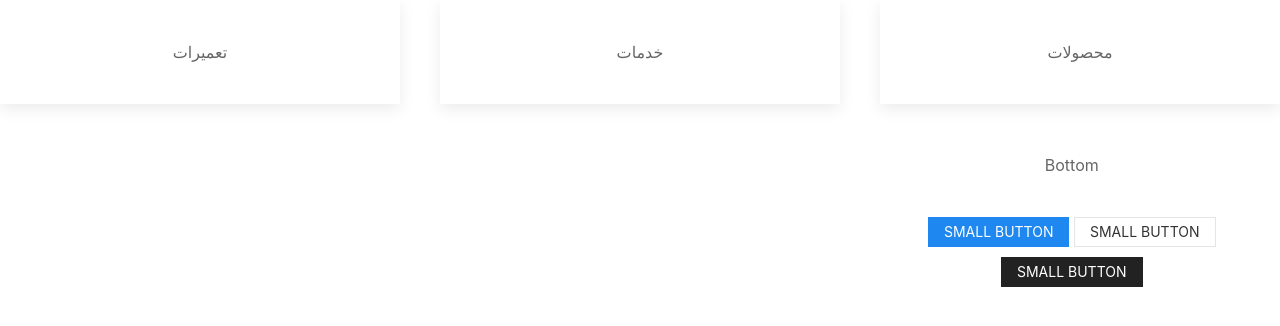
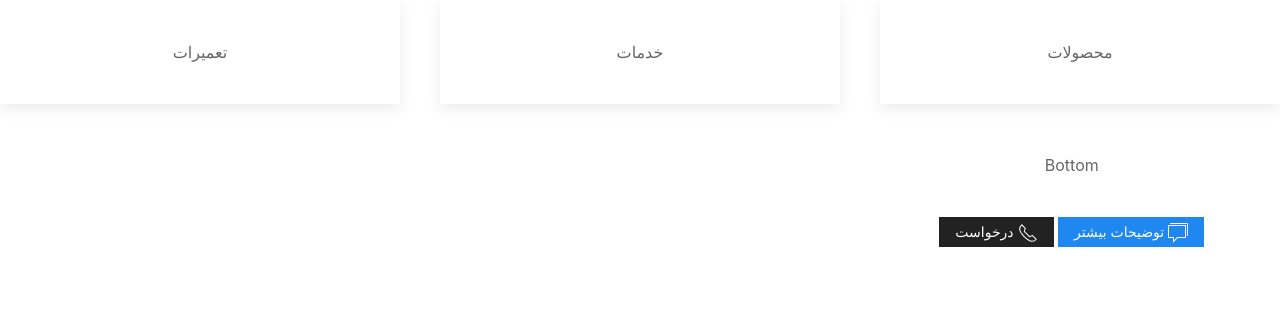
Before and after one commit to nim4karimi/uromkala, a Django app: page / in a window 1280 px wide. Shown: the part 80-406 px from the top of the page. Run offline with Django 3.2, Linux system fonts and the light colour scheme; some libraries are stand-ins or nearby versions.

Commit message:
Add Card Buttom

```diff
--- a/app/templates/app/base.html
+++ b/app/templates/app/base.html
@@ -5,7 +5,7 @@
     <meta charset="UTF-8">
     <meta name="viewport" content="width=device-width, initial-scale=1.0">
     <meta http-equiv="X-UA-Compatible" content="ie=edge">
-    <title>UromKala</title>
+    <title>اروم کالا</title>
     {% load static %}
     <link rel="stylesheet" href="{% static '/app/css/uikit-rtl.min.css' %}">
 
--- a/app/templates/app/index.html
+++ b/app/templates/app/index.html
@@ -23,9 +23,8 @@
         </div>
         <p class="uk-margin-small-top">Bottom</p>
         <p uk-margin>
-            <button class="uk-button uk-button-default uk-button-small">Small button</button>
-            <button class="uk-button uk-button-primary uk-button-small">Small button</button>
-            <button class="uk-button uk-button-secondary uk-button-small">Small button</button>
+            <button class="uk-button uk-button-primary uk-button-small"><span uk-icon="icon: comments"></span> توضیحات بیشتر</button>
+            <button class="uk-button uk-button-secondary uk-button-small"><span uk-icon="icon: receiver"></span> درخواست</button>
         </p>
     </div>
 </div>
```
Also changed, not shown: 1 other file.
